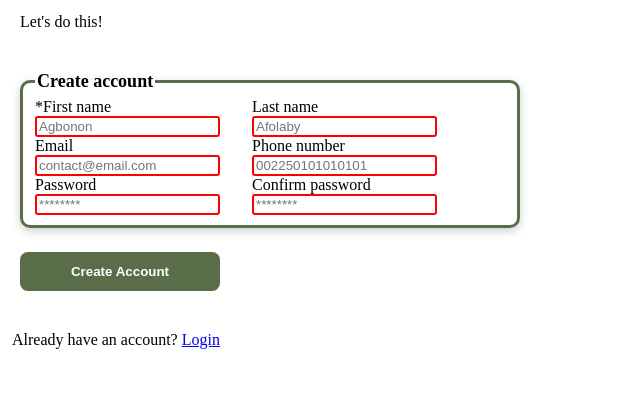
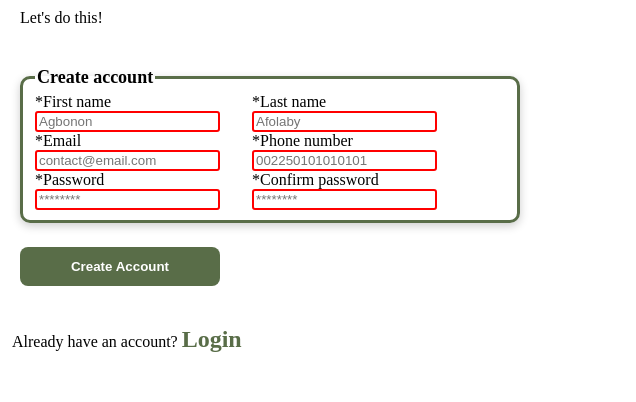
Before and after one commit to ElDeepFull/sign-up_form, a plain HTML site: page index.html in a window 1280 px wide. Shown: the part 279-681 px from the top of the page, 644-1280 px from the left. Drawn offline with Linux system fonts and the light colour scheme.

Commit message:
minor update

```diff
--- a/index.css
+++ b/index.css
@@ -45,7 +45,6 @@
     align-items: center;
     gap: 5px;
     background: #5e5a5aa3;
-    /* margin: 16px; */
     padding: 12px;
   }
 
@@ -117,9 +116,9 @@
     background-color: #596D48;
   }
 
-  /* button:valid{
+  button:valid{
     border-color: green;
-  } */
+  }
 
   button:invalid{
     border-color: red;
@@ -128,3 +127,9 @@
  p{
   margin: 16px;
  }
+ a{
+  text-decoration: none;
+  font-size: 24px;
+  font-weight: bold;
+  color: #596D48;
+ }
--- a/index.html
+++ b/index.html
@@ -34,20 +34,20 @@
                         <label for="first_name">*First name</label>
                         <input type="text" name="first_name" id="first_name" required placeholder="Agbonon">
 
-                        <label for="email">Email</label>
+                        <label for="email">*Email</label>
                         <input type="text" name="email" id="email" required placeholder="contact@email.com">
 
-                        <label for="password">Password</label>
+                        <label for="password">*Password</label>
                         <input type="text" name="password" id="password" required placeholder="********" minlength="8" maxlength="15">
                     </div>
                     <div class="form right">
-                        <label for="last_name">Last name</label>
+                        <label for="last_name">*Last name</label>
                         <input type="text" name="last_name" id="last_name" required placeholder="Afolaby">
 
-                        <label for="phone">Phone number</label>
+                        <label for="phone">*Phone number</label>
                         <input type="number" name="phone" id="phone" min="1" required placeholder="002250101010101">
 
-                        <label for="password">Confirm password</label>
+                        <label for="password">*Confirm password</label>
                         <input type="text" name="password" id="password" required placeholder="********">
                     </div>
                 </div>
```
